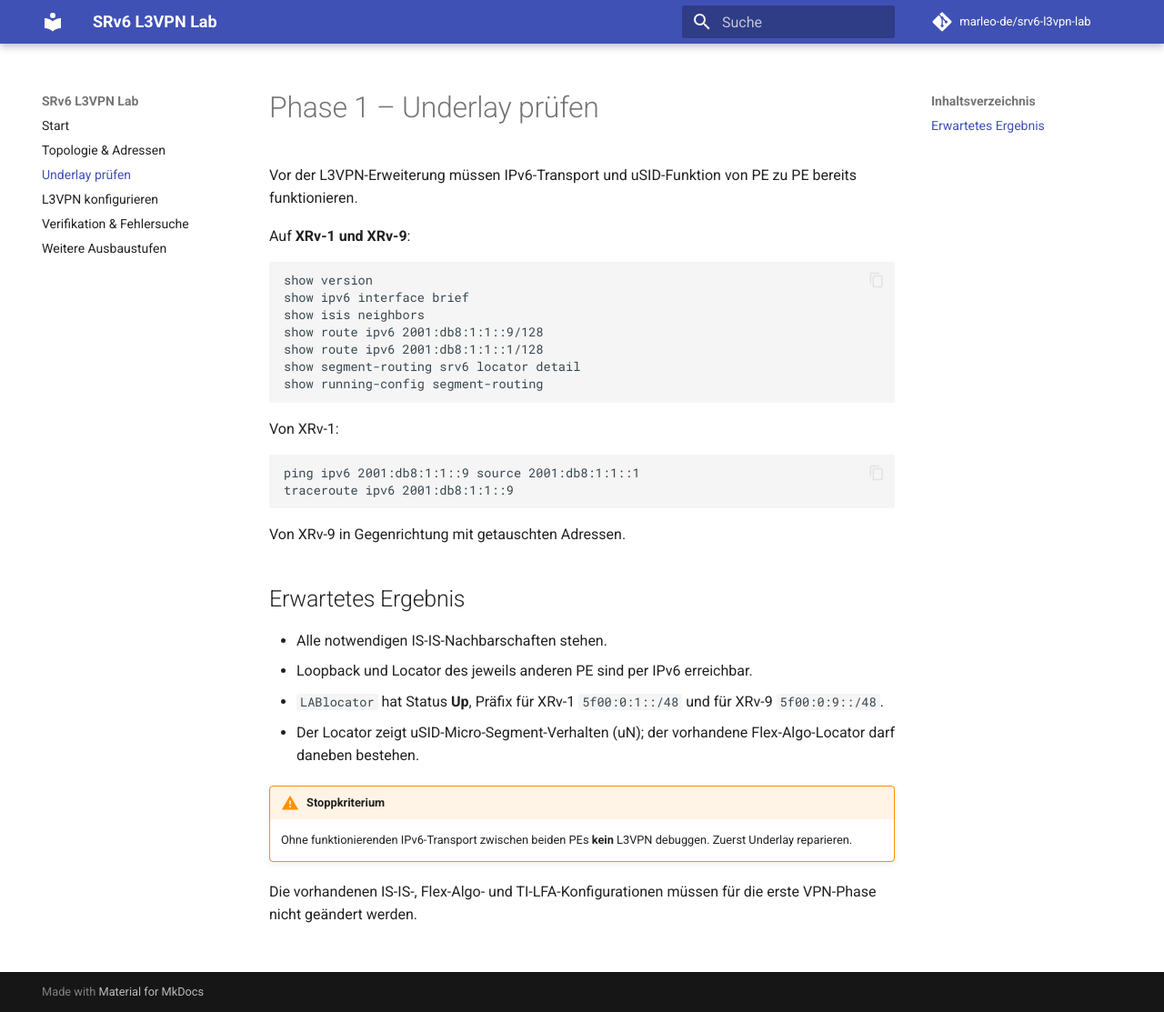
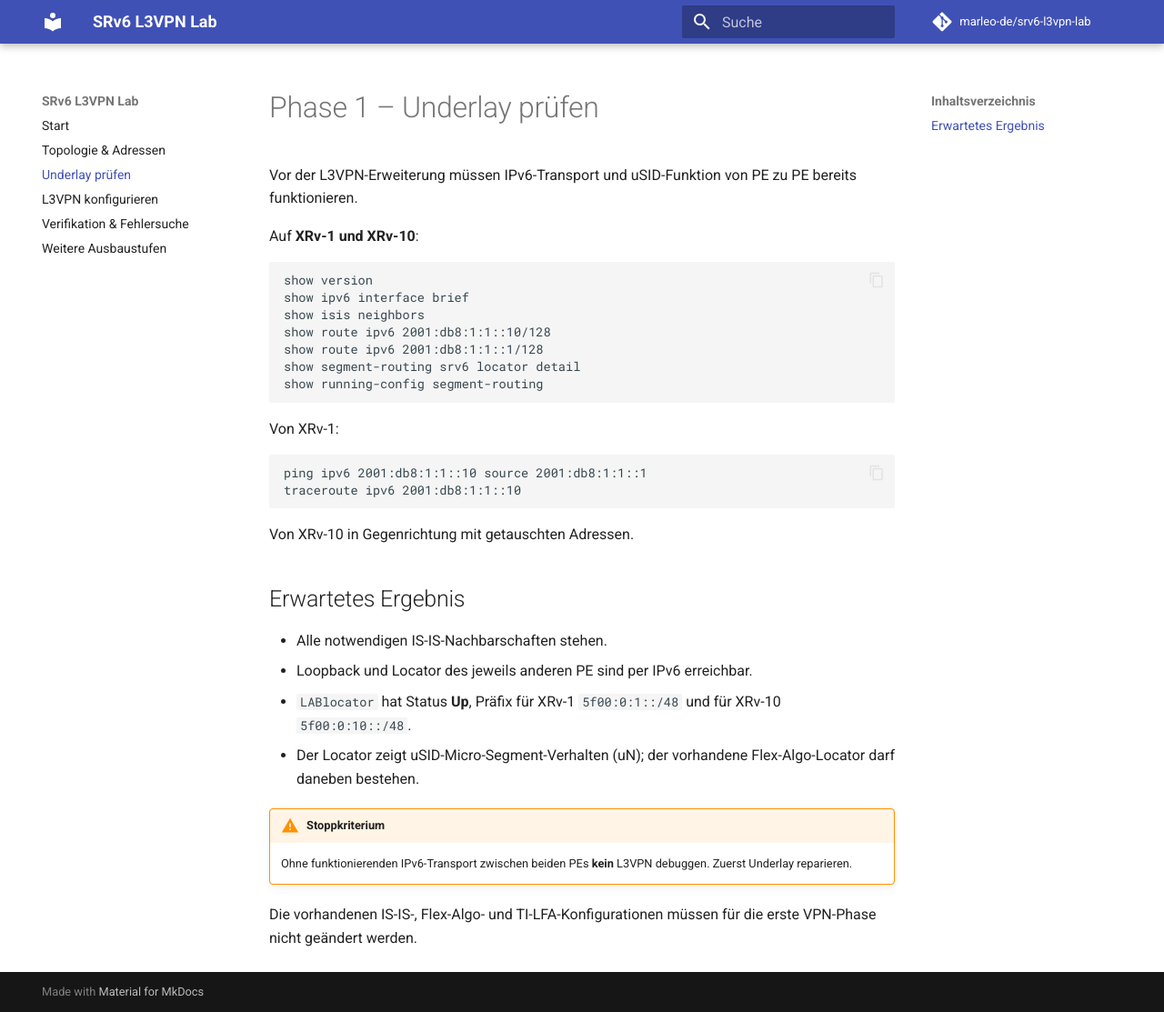
Before and after one commit to marleo-de/srv6-l3vpn-lab, an MkDocs documentation site: the page built from docs/underlay.md, in a window 1280 px wide and 1113 px high. Shown: the whole window at 91% size. Built offline with MkDocs 1.6.1 and Material for MkDocs 9.7.7, drawn with Linux system fonts in a browser that asks for light colours; comment, search, counter and statistics services are not loaded.

Commit message:
Correct CE interfaces and select XRv-10 as second PE

````diff
--- a/docs/underlay.md
+++ b/docs/underlay.md
@@ -2,13 +2,13 @@
 
 Vor der L3VPN-Erweiterung müssen IPv6-Transport und uSID-Funktion von PE zu PE bereits funktionieren.
 
-Auf **XRv-1 und XRv-9**:
+Auf **XRv-1 und XRv-10**:
 
 ```cisco
 show version
 show ipv6 interface brief
 show isis neighbors
-show route ipv6 2001:db8:1:1::9/128
+show route ipv6 2001:db8:1:1::10/128
 show route ipv6 2001:db8:1:1::1/128
 show segment-routing srv6 locator detail
 show running-config segment-routing
@@ -17,17 +17,17 @@ show running-config segment-routing
 Von XRv-1:
 
 ```cisco
-ping ipv6 2001:db8:1:1::9 source 2001:db8:1:1::1
-traceroute ipv6 2001:db8:1:1::9
+ping ipv6 2001:db8:1:1::10 source 2001:db8:1:1::1
+traceroute ipv6 2001:db8:1:1::10
 ```
 
-Von XRv-9 in Gegenrichtung mit getauschten Adressen.
+Von XRv-10 in Gegenrichtung mit getauschten Adressen.
 
 ## Erwartetes Ergebnis
 
 - Alle notwendigen IS-IS-Nachbarschaften stehen.
 - Loopback und Locator des jeweils anderen PE sind per IPv6 erreichbar.
-- `LABlocator` hat Status **Up**, Präfix für XRv-1 `5f00:0:1::/48` und für XRv-9 `5f00:0:9::/48`.
+- `LABlocator` hat Status **Up**, Präfix für XRv-1 `5f00:0:1::/48` und für XRv-10 `5f00:0:10::/48`.
 - Der Locator zeigt uSID-Micro-Segment-Verhalten (uN); der vorhandene Flex-Algo-Locator darf daneben bestehen.
 
 !!! warning "Stoppkriterium"
````
